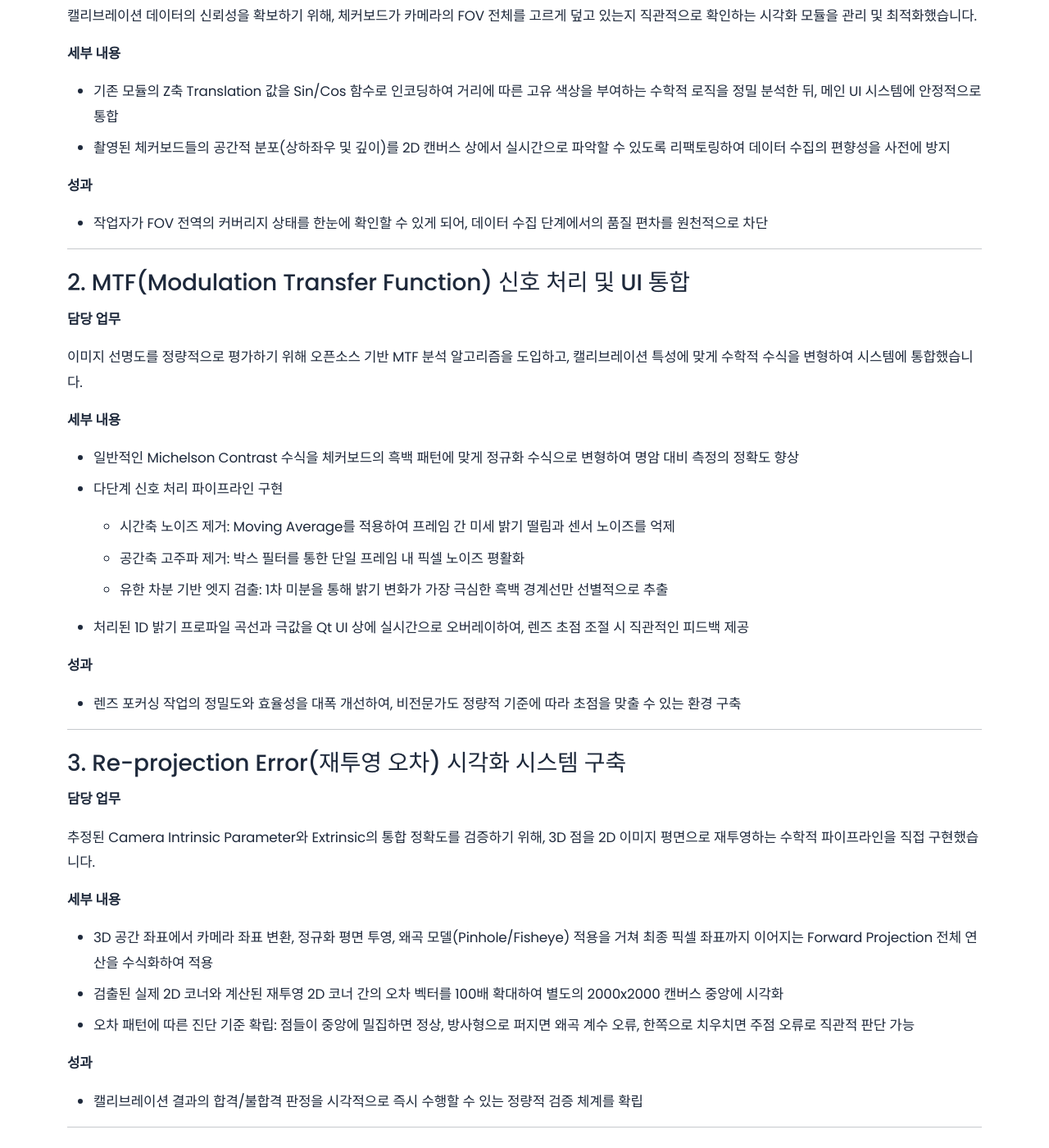
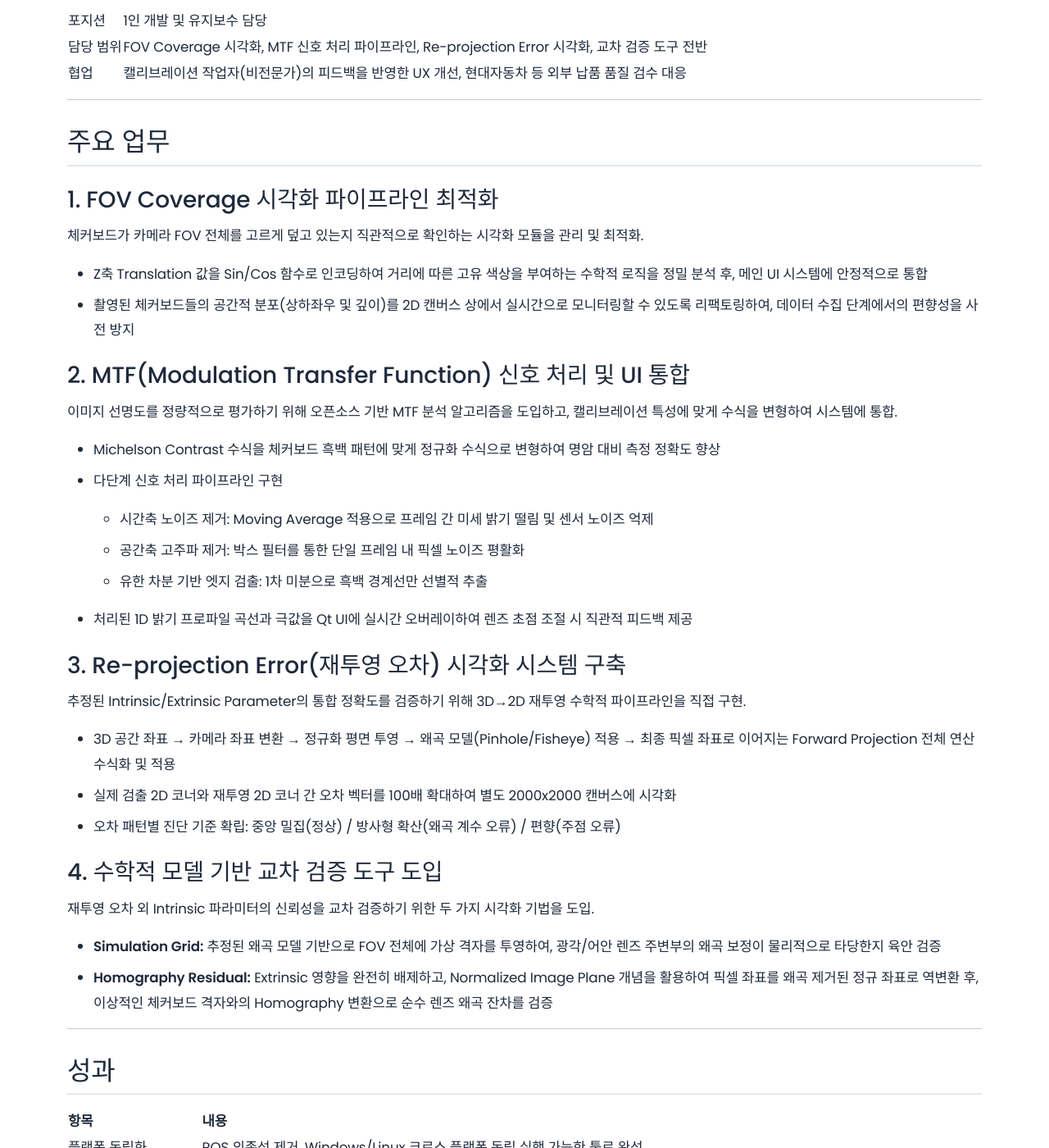
Before and after one commit to jinwoo-Sync/jinwoo-Sync.github.io, a Jekyll site: the page built from _projects/intrinsic_tool.md, in a window 1280 px wide and 1400 px high, scrolled down 590 px. Shown: the whole window at 82% size. Built offline with Jekyll 4.4.1, drawn with Linux system fonts in a browser that asks for light colours; some of the changed text lies outside the part shown.

Commit message:
경력기술서 형식대로 수정 시작

```diff
--- a/_projects/intrinsic_tool.md
+++ b/_projects/intrinsic_tool.md
@@ -9,92 +9,72 @@ company: "Mobiltech (Internal R&D)"
 order: 4
 ---
 
-사내 MMS(Mobile Mapping System) 핵심 파이프라인 중 하나인 **Camera Intrinsic Calibration Tool**의 고도화 및 유지보수를 담당했습니다. 기존 ROS 기반 도구의 한계를 극복하기 위해 자체 설계된 C++ 기반 시스템에서 핵심 검증 모듈과 신호 처리 로직을 구현하여 캘리브레이션의 신뢰성을 극대화했습니다.
+## 프로젝트 개요
+
+사내 MMS(Mobile Mapping System) 핵심 파이프라인 중 하나인 Camera Intrinsic Calibration Tool의 고도화 및 유지보수를 담당. 기존 ROS 기반 도구의 한계를 극복하기 위해 자체 설계된 C++ 기반 시스템에서 핵심 검증 모듈과 신호 처리 로직을 구현하여 캘리브레이션의 신뢰성을 극대화.
 
 ---
 
-## 주요 업무 및 업무 성과
+## 역할 및 기여 범위 (R&R)
+
+| 구분 | 내용 |
+|------|------|
+| 포지션 | 1인 개발 및 유지보수 담당 |
+| 담당 범위 | FOV Coverage 시각화, MTF 신호 처리 파이프라인, Re-projection Error 시각화, 교차 검증 도구 전반 |
+| 협업 | 캘리브레이션 작업자(비전문가)의 피드백을 반영한 UX 개선, 현대자동차 등 외부 납품 품질 검수 대응 |
+
+---
+
+## 주요 업무
 
 ### 1. FOV Coverage 시각화 파이프라인 최적화
 
-**담당 업무**
+체커보드가 카메라 FOV 전체를 고르게 덮고 있는지 직관적으로 확인하는 시각화 모듈을 관리 및 최적화.
 
-캘리브레이션 데이터의 신뢰성을 확보하기 위해, 체커보드가 카메라의 FOV 전체를 고르게 덮고 있는지 직관적으로 확인하는 시각화 모듈을 관리 및 최적화했습니다.
+- Z축 Translation 값을 Sin/Cos 함수로 인코딩하여 거리에 따른 고유 색상을 부여하는 수학적 로직을 정밀 분석 후, 메인 UI 시스템에 안정적으로 통합
+- 촬영된 체커보드들의 공간적 분포(상하좌우 및 깊이)를 2D 캔버스 상에서 실시간으로 모니터링할 수 있도록 리팩토링하여, 데이터 수집 단계에서의 편향성을 사전 방지
 
-**세부 내용**
+### 2. MTF(Modulation Transfer Function) 신호 처리 및 UI 통합
 
-*   기존 모듈의 Z축 Translation 값을 Sin/Cos 함수로 인코딩하여 거리에 따른 고유 색상을 부여하는 수학적 로직을 정밀 분석한 뒤, 메인 UI 시스템에 안정적으로 통합
-*   촬영된 체커보드들의 공간적 분포(상하좌우 및 깊이)를 2D 캔버스 상에서 실시간으로 파악할 수 있도록 리팩토링하여 데이터 수집의 편향성을 사전에 방지
+이미지 선명도를 정량적으로 평가하기 위해 오픈소스 기반 MTF 분석 알고리즘을 도입하고, 캘리브레이션 특성에 맞게 수식을 변형하여 시스템에 통합.
 
-**성과**
+- Michelson Contrast 수식을 체커보드 흑백 패턴에 맞게 정규화 수식으로 변형하여 명암 대비 측정 정확도 향상
+- 다단계 신호 처리 파이프라인 구현
+    - 시간축 노이즈 제거: Moving Average 적용으로 프레임 간 미세 밝기 떨림 및 센서 노이즈 억제
+    - 공간축 고주파 제거: 박스 필터를 통한 단일 프레임 내 픽셀 노이즈 평활화
+    - 유한 차분 기반 엣지 검출: 1차 미분으로 흑백 경계선만 선별적 추출
+- 처리된 1D 밝기 프로파일 곡선과 극값을 Qt UI에 실시간 오버레이하여 렌즈 초점 조절 시 직관적 피드백 제공
 
-*   작업자가 FOV 전역의 커버리지 상태를 한눈에 확인할 수 있게 되어, 데이터 수집 단계에서의 품질 편차를 원천적으로 차단
+### 3. Re-projection Error(재투영 오차) 시각화 시스템 구축
+
+추정된 Intrinsic/Extrinsic Parameter의 통합 정확도를 검증하기 위해 3D→2D 재투영 수학적 파이프라인을 직접 구현.
+
+- 3D 공간 좌표 → 카메라 좌표 변환 → 정규화 평면 투영 → 왜곡 모델(Pinhole/Fisheye) 적용 → 최종 픽셀 좌표로 이어지는 Forward Projection 전체 연산 수식화 및 적용
+- 실제 검출 2D 코너와 재투영 2D 코너 간 오차 벡터를 100배 확대하여 별도 2000x2000 캔버스에 시각화
+- 오차 패턴별 진단 기준 확립: 중앙 밀집(정상) / 방사형 확산(왜곡 계수 오류) / 편향(주점 오류)
+
+### 4. 수학적 모델 기반 교차 검증 도구 도입
+
+재투영 오차 외 Intrinsic 파라미터의 신뢰성을 교차 검증하기 위한 두 가지 시각화 기법을 도입.
+
+- **Simulation Grid:** 추정된 왜곡 모델 기반으로 FOV 전체에 가상 격자를 투영하여, 광각/어안 렌즈 주변부의 왜곡 보정이 물리적으로 타당한지 육안 검증
+- **Homography Residual:** Extrinsic 영향을 완전히 배제하고, Normalized Image Plane 개념을 활용하여 픽셀 좌표를 왜곡 제거된 정규 좌표로 역변환 후, 이상적인 체커보드 격자와의 Homography 변환으로 순수 렌즈 왜곡 잔차를 검증
 
 ---
 
-### 2. MTF(Modulation Transfer Function) 신호 처리 및 UI 통합
+## 성과
 
-**담당 업무**
-
-이미지 선명도를 정량적으로 평가하기 위해 오픈소스 기반 MTF 분석 알고리즘을 도입하고, 캘리브레이션 특성에 맞게 수학적 수식을 변형하여 시스템에 통합했습니다.
-
-**세부 내용**
-
-*   일반적인 Michelson Contrast 수식을 체커보드의 흑백 패턴에 맞게 정규화 수식으로 변형하여 명암 대비 측정의 정확도 향상
-*   다단계 신호 처리 파이프라인 구현
-    *   시간축 노이즈 제거: Moving Average를 적용하여 프레임 간 미세 밝기 떨림과 센서 노이즈를 억제
-    *   공간축 고주파 제거: 박스 필터를 통한 단일 프레임 내 픽셀 노이즈 평활화
-    *   유한 차분 기반 엣지 검출: 1차 미분을 통해 밝기 변화가 가장 극심한 흑백 경계선만 선별적으로 추출
-*   처리된 1D 밝기 프로파일 곡선과 극값을 Qt UI 상에 실시간으로 오버레이하여, 렌즈 초점 조절 시 직관적인 피드백 제공
-
-**성과**
-
-*   렌즈 포커싱 작업의 정밀도와 효율성을 대폭 개선하여, 비전문가도 정량적 기준에 따라 초점을 맞출 수 있는 환경 구축
+| 항목 | 내용 |
+|------|------|
+| 플랫폼 독립화 | ROS 의존성 제거, Windows/Linux 크로스 플랫폼 독립 실행 가능한 툴로 완성 |
+| 외부 납품 품질 검수 | 현대자동차 등 외부 클라이언트의 품질 검수 기준 통과 |
+| 캘리브레이션 소요 시간 | <!-- TODO: 수치 기입 --> |
+| 작업 오류율 감소 | <!-- TODO: 수치 기입 --> |
+| 기타 정량 지표 | <!-- TODO: 수치 기입 --> |
 
 ---
 
-### 3. Re-projection Error(재투영 오차) 시각화 시스템 구축
-
-**담당 업무**
-
-추정된 Camera Intrinsic Parameter와 Extrinsic의 통합 정확도를 검증하기 위해, 3D 점을 2D 이미지 평면으로 재투영하는 수학적 파이프라인을 직접 구현했습니다.
-
-**세부 내용**
-
-*   3D 공간 좌표에서 카메라 좌표 변환, 정규화 평면 투영, 왜곡 모델(Pinhole/Fisheye) 적용을 거쳐 최종 픽셀 좌표까지 이어지는 Forward Projection 전체 연산을 수식화하여 적용
-*   검출된 실제 2D 코너와 계산된 재투영 2D 코너 간의 오차 벡터를 100배 확대하여 별도의 2000x2000 캔버스 중앙에 시각화
-*   오차 패턴에 따른 진단 기준 확립: 점들이 중앙에 밀집하면 정상, 방사형으로 퍼지면 왜곡 계수 오류, 한쪽으로 치우치면 주점 오류로 직관적 판단 가능
-
-**성과**
-
-*   캘리브레이션 결과의 합격/불합격 판정을 시각적으로 즉시 수행할 수 있는 정량적 검증 체계를 확립
-
----
-
-### 4. 수학적 모델 기반의 교차 검증 도구 도입
-
-**담당 업무**
-
-재투영 오차 외에도 Intrinsic 파라미터의 신뢰성을 교차 검증하기 위해 두 가지 추가적인 수학적 시각화 기법을 도입 및 활용했습니다.
-
-**세부 내용**
-
-*   **Simulation Grid:** 추정된 왜곡 모델을 기반으로 FOV 전체에 가상의 평면 격자를 투영하여, 렌즈 주변부(특히 광각/어안 렌즈)에서 왜곡 보정이 물리적으로 타당하게 이루어지는지 육안으로 검증하는 기능 구현
-*   **Homography Residual:** Extrinsic의 영향을 완전히 배제하고 오직 Intrinsic 파라미터만의 품질을 평가하기 위해 Normalized Image Plane 개념을 활용하여, 픽셀 좌표를 왜곡 제거된 정규 좌표로 역변환한 뒤 이상적인 체커보드 격자와의 Homography 변환을 수행하여 순수 렌즈 왜곡의 잔차를 검증
-
-**성과**
-
-*   단일 지표에 의존하지 않는 다중 교차 검증 체계를 확립하여 캘리브레이션 결과의 신뢰도를 한층 강화
-
----
-
-## 프로젝트 종합 성과
-
-*   복잡한 ROS 의존성을 제거하고 **독립 실행 가능한 가벼운 Windows/Linux 크로스 플랫폼 툴**로 완성
-*   MTF 모니터링과 다중 오차 시각화(FOV, Reprojection, Homography)를 통해 **비전문가도 캘리브레이션 품질을 즉각 판단할 수 있는 UX** 제공
-*   이러한 신뢰성 검증 로직들을 바탕으로 현대자동차 등 외부 클라이언트의 까다로운 품질 검수 기준을 완벽하게 통과
-
-### 시스템 구동 화면
+## 시스템 구동 화면
 
 ![MTF 및 Projection Error 시각화 환경](/assets/images/projects/intrinsic_tool/calib_good_mtf.png)
 *좌측 하단: MTF 측정 프로파일 곡선 / 우측 상단: FOV Coverage(Pose Map) / 우측 하단: Re-projection Error 100배 확대(XY Map)*
```
